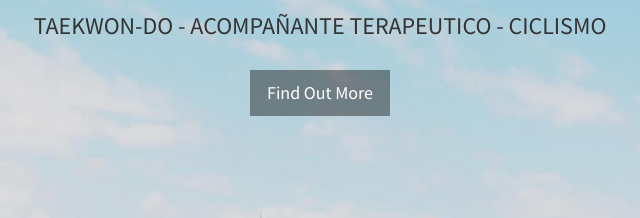
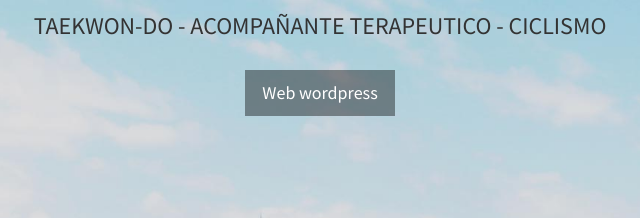
Before and after one commit to callemanu/callegarimanuel.com.ar-, a plain HTML site: page index.html in a window 1280 px wide. Shown: the part 380-598 px from the top of the page, 320-960 px from the left. Drawn offline with Linux system fonts and the light colour scheme.

Commit message:
word press
wp

```diff
--- a/index.html
+++ b/index.html
@@ -64,7 +64,7 @@
             <h1>BIENVENIDOS A Callegarimanuel.com</h1>
             <h3>TAEKWON-DO - ACOMPAÑANTE TERAPEUTICO - CICLISMO</h3>
             <br>
-            <a href="https://manucallegari.wordpress.com/"class="btn btn-dark btn-lg">Find Out More</a>
+            <a href="https://manucallegari.wordpress.com/"class="btn btn-dark btn-lg">Web wordpress</a>
         </div>
     </header>
 
```
